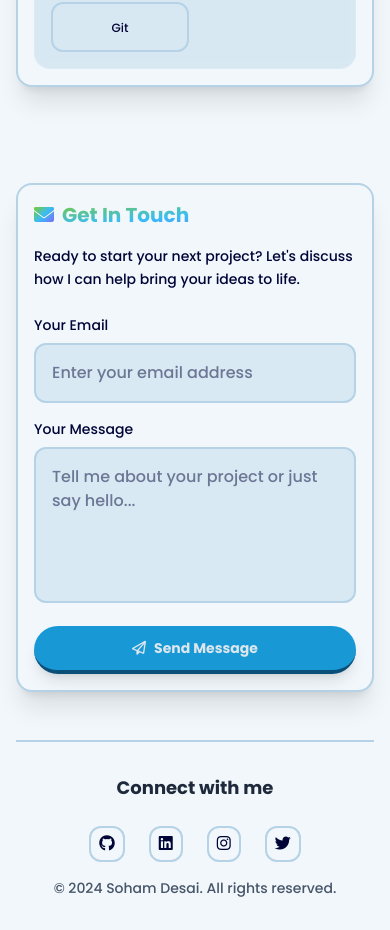
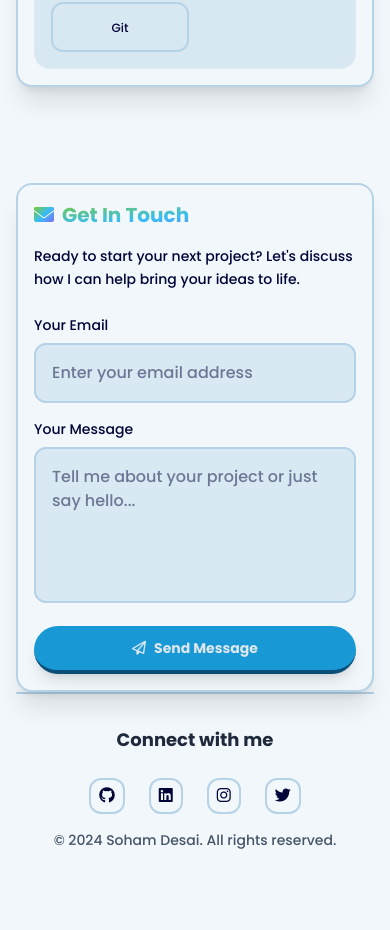
Before and after one commit to desaisoham0/soham-portfolio-react, a React (Vite) app: page / in a window 390 px wide. Shown: the part 8592-9522 px from the top of the page. After the commit the page ends 9474 px from the top, so only its background shows below. Built offline with nearby package versions, Linux system fonts and the light colour scheme.

Commit message:
Fixed size issue for mobile screen

```diff
--- a/index.html
+++ b/index.html
@@ -2,11 +2,11 @@
 <html lang="en">
   <head>
     <meta charset="utf-8" />
-    <meta name="viewport" content="width=device-width, initial-scale=1 viewport-fit=cover" />
+    <meta name="viewport" content="width=device-width, initial-scale=1, viewport-fit=cover" />
     <link href="https://fonts.googleapis.com/css2?family=Montserrat:wght@400;700&family=Poppins:wght@300;500;700&display=swap" rel="stylesheet">
     <link rel="stylesheet" href="https://cdnjs.cloudflare.com/ajax/libs/font-awesome/6.7.2/css/all.min.css" integrity="sha512-Evv84Mr4kqVGRNSgIGL/F/aIDqQb7xQ2vcrdIwxfjThSH8CSR7PBEakCr51Ck+w+/U6swU2Im1vVX0SVk9ABhg==" crossorigin="anonymous" referrerpolicy="no-referrer" />
     <link rel="icon" href="/soham_icon.png" />
-    <meta name="theme-color" content="#000000" />
+    <meta name="theme-color" content="#f1f7fb" />
     <meta name="description" content="Soham Desai's Portfolio - Software Engineer" />
     <title>Soham Desai</title>
   </head>
--- a/src/App.jsx
+++ b/src/App.jsx
@@ -38,13 +38,13 @@ function App() {
 
   return (
     <ThemeProvider>
-      {/* Full-page gradient background */}
-      <div className="min-h-screen gradient-bg">
+      {/* Full-page gradient background with proper viewport coverage */}
+      <div className="min-h-screen w-full bg-[#f1f7fb] dark:bg-[#131f24] gradient-bg">
         {/* Fixed Navbar */}
         <Navbar />
 
         {/* Main Content with padding for fixed navbar */}
-        <div className="pt-16 sm:pt-20">
+        <div className="pt-16 sm:pt-20 pb-0 min-h-screen w-full">
           <div className="max-w-7xl mx-auto px-4">
             {/* Hero Section */}
             <section id="home" className="min-h-screen flex items-center">
@@ -78,7 +78,7 @@ function App() {
             </section>
 
             {/* Contact Section */}
-            <section id="contact" className="py-12 sm:py-16 md:py-20 lg:py-24">
+            <section id="contact" className="py-12 sm:py-16 md:py-20 lg:py-24 pb-0">
               <div className="bg-[#f1f7fb] dark:bg-[#131f24] backdrop-blur-md rounded-2xl shadow-xl p-4 sm:p-6 md:p-8 lg:p-10 border-2 border-[#b5d2e6] dark:border-[#37464f]">
                 <ContactForm />
               </div>
--- a/src/index.css
+++ b/src/index.css
@@ -23,11 +23,26 @@
   /* Global styling */
   html {
     scroll-behavior: smooth;
+    height: 100%;
   }
 
   body {
     @apply bg-background-light dark:bg-background-dark text-[#000437] dark:text-[#dce6ec] transition-colors duration-300;
     font-family: 'Poppins', sans-serif;
+    min-height: 100vh;
+    min-height: 100dvh; /* Dynamic viewport height for mobile */
+    margin: 0;
+    padding: 0;
+    background-color: #f1f7fb; /* Fallback */
+  }
+
+  .dark body {
+    background-color: #131f24; /* Fallback for dark mode */
+  }
+
+  #root {
+    min-height: 100vh;
+    @apply bg-[#f1f7fb] dark:bg-[#131f24];
   }
 
   /* Custom scrollbar */
@@ -67,6 +82,9 @@
   /* Solid background */
   .gradient-bg {
     background: #f1f7fb;
+    min-height: 100vh;
+    min-height: 100dvh; /* Dynamic viewport height for mobile */
+    width: 100%;
   }
 
   .dark .gradient-bg {
```
